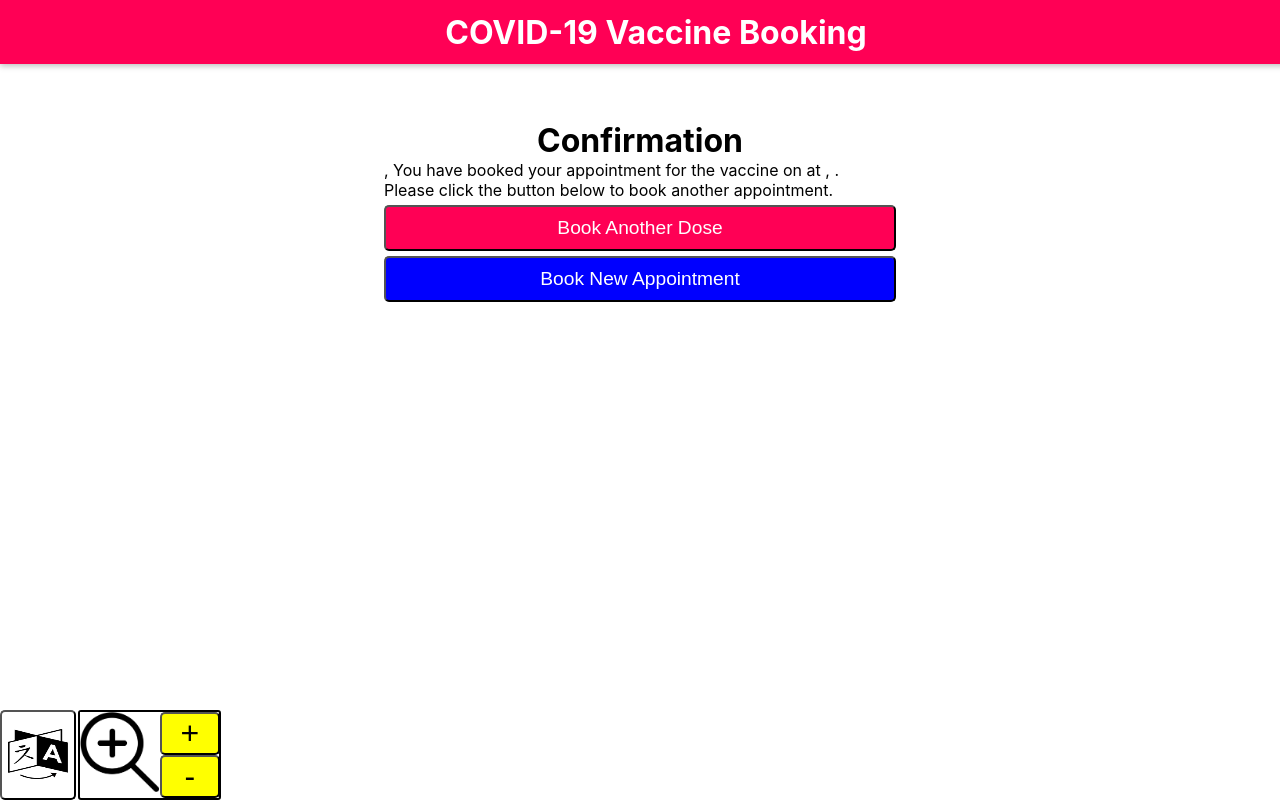
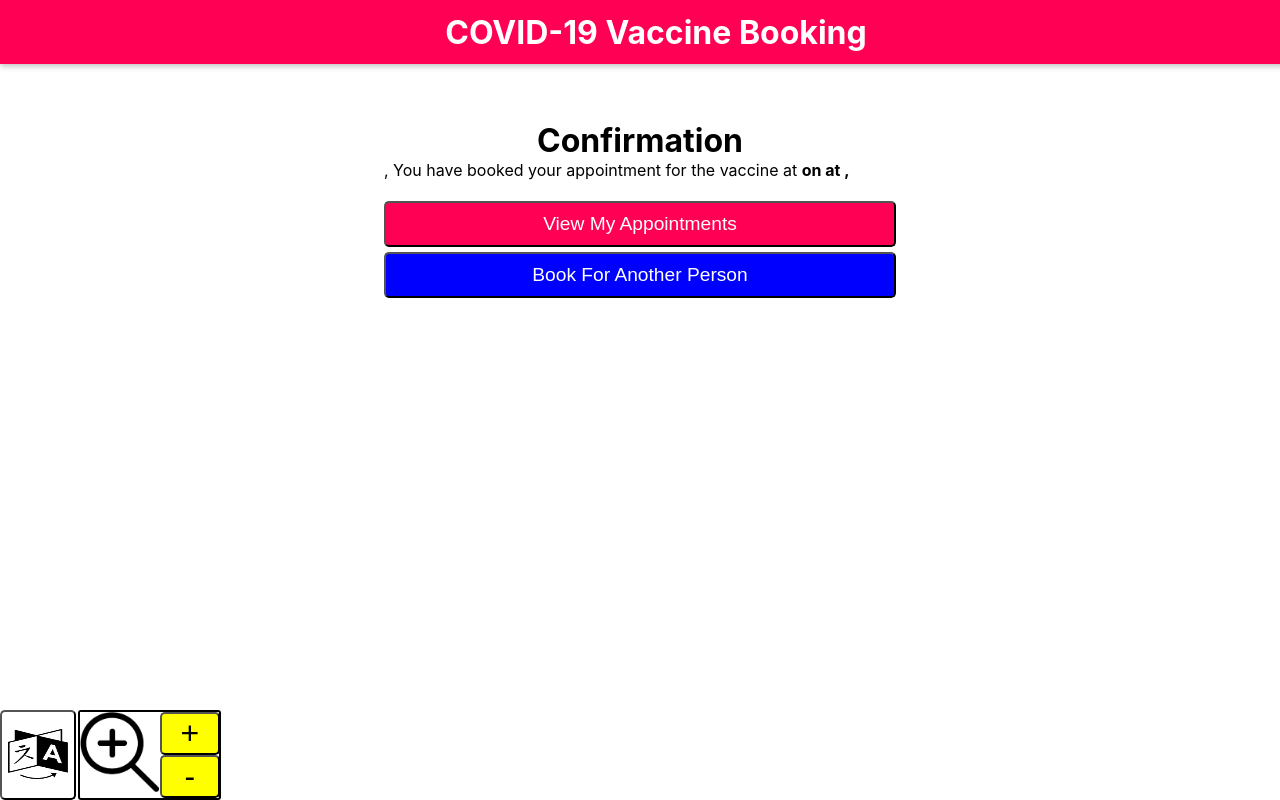
Before and after one commit to willu98/EECS3641-A4, a React (Create React App) app: page /confirmation in a window 1280 px wide. Both pictures are taken after a click on the button "Confirm". Built offline with nearby package versions, Linux system fonts and the light colour scheme.

Commit message:
updated textual viewing

```diff
--- a/src/App.js
+++ b/src/App.js
@@ -27,7 +27,8 @@ const App = () => {
     addressID:"",
     postalCodeID:"",
     vID:"",
-    date:""
+    date:"",
+    time:""
   });
 
   let routes = (
--- a/src/pages/Confirm.js
+++ b/src/pages/Confirm.js
@@ -14,8 +14,8 @@ const RequiredInfo = () => {
       <h1 className="h1">Confirmation</h1>
 
       {!confirmed ? (
-        <div>{appointment.first} {appointment.last}, your appointment for the {appointment.vID} vaccine is set for {appointment.date} at {appointment.hospitalID} {appointment.addresID}, {appointment.postalCodeID} . <br></br>Please click the 'Confirm' button below to confirm your appointment.</div>)
-        : <div>{appointment.first} {appointment.last}, You have booked your appointment for the {appointment.vID} vaccine on {appointment.date} at {appointment.hospitalID} {appointment.addresID}, {appointment.postalCodeID}. <br></br>Please click the button below to book another appointment.</div>
+        <div>{appointment.first} {appointment.last}, your appointment for the {appointment.vID} vaccine to be set for <strong>{appointment.time} on {appointment.date} at {appointment.hospitalID} {appointment.addresID}, {appointment.postalCodeID}</strong><p></p>Please click the 'Confirm' button below to confirm your appointment.</div>)
+        : <div>{appointment.first} {appointment.last}, You have booked your appointment for the {appointment.vID} vaccine at <strong>{appointment.time} on {appointment.date} at {appointment.hospitalID} {appointment.addresID}, {appointment.postalCodeID}</strong> <p></p></div>
       }
       <button type="submit" className="button" onClick={() => {
         if (confirmed) {
@@ -23,7 +23,7 @@ const RequiredInfo = () => {
         }
         setConfirmed(true);
       }}>
-        {confirmed ? (<span>Book Another Dose</span>) : <span>Confirm</span>}
+        {confirmed ? (<span>View My Appointments</span>) : <span>Confirm</span>}
       </button>
       {!confirmed ?
         <BackButton history={history}></BackButton> :
@@ -32,7 +32,7 @@ const RequiredInfo = () => {
           style={{ background: "blue" }}
           onClick={() => {
             history.push('/');
-          }}>Book New Appointment</button>
+          }}>Book For Another Person</button>
       }
     </div>
 
--- a/src/pages/TimeBooking.js
+++ b/src/pages/TimeBooking.js
@@ -62,7 +62,7 @@ const TimeBooking = () => {
                                         {item.avaliability === "Avaliable" ?
                                             <button className="booking-button" onClick={() => {
                                                 history.push(`/confirmation`);
-                                                setAppointment({ ...appointment, date: currentDate.toDateString() });
+                                                setAppointment({ ...appointment, date: currentDate.toDateString(), time: item.time });
                                             }}>
                                                 Book
                                             </button> :
```
